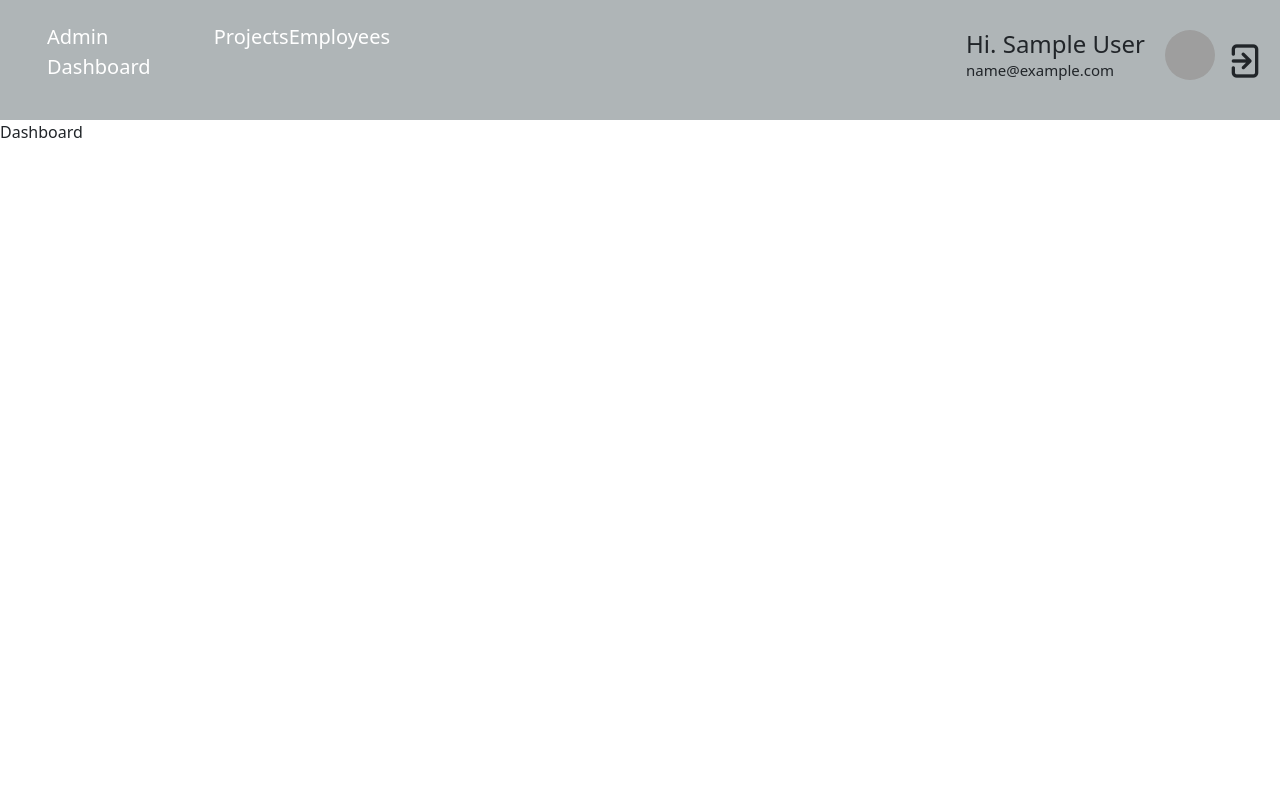
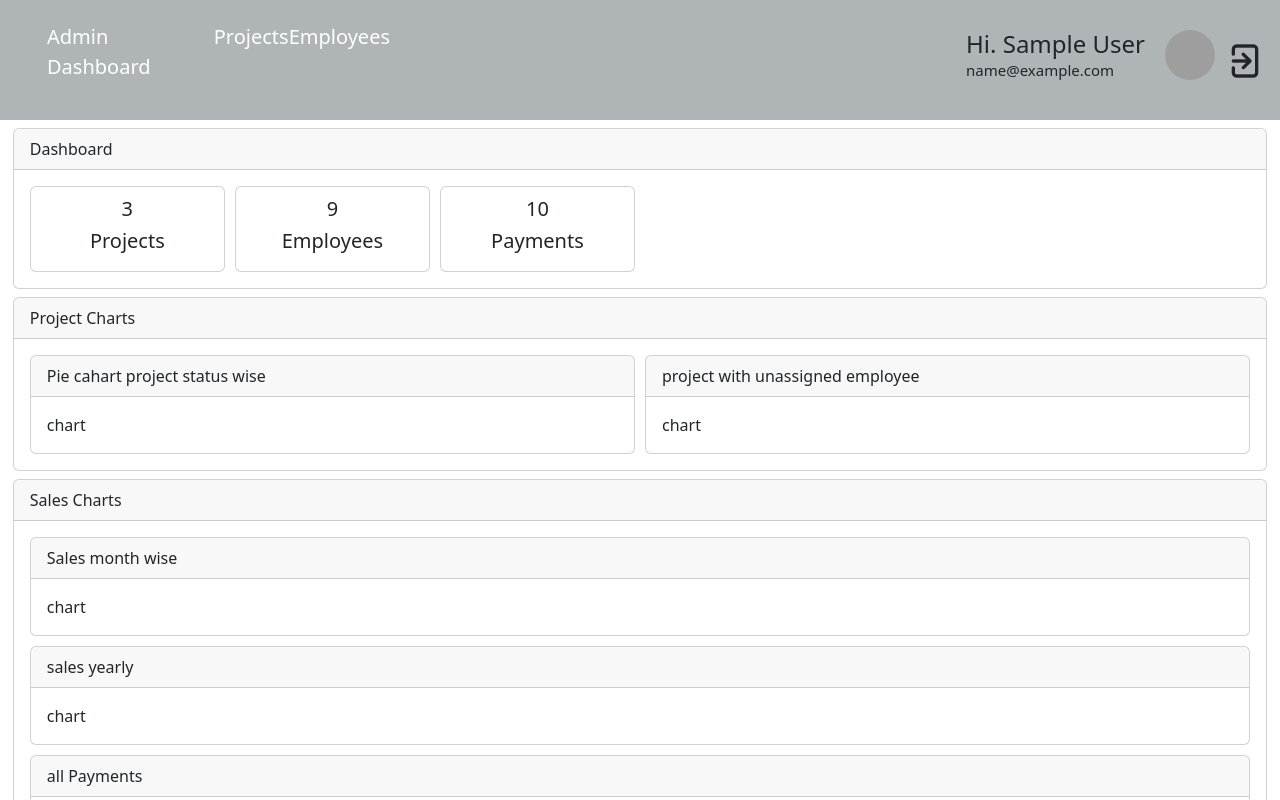
Before and after one commit to rajasekhara-rb/admin-dashboard-frontend, a React (Create React App) app: page / in a window 1280 px wide. Built offline with nearby package versions, Linux system fonts and the light colour scheme; sample sign-in values are in the browser's storage; grey boxes are pictures that could not be loaded.

Commit message:
dashboard structure

```diff
--- a/src/App.js
+++ b/src/App.js
@@ -16,6 +16,7 @@ import ProjectById from './components/projects/projectById';
 import EmployeeById from './components/employees/EmployeeById';
 import EditEmployee from './components/employees/EditEmployee';
 import EditProject from './components/projects/EditProject';
+import MainDashboard from './components/projects/MainDashboard';
 
 // import { Toast, ToastBody, ToastHeader } from "reactstrap";
 
@@ -59,12 +60,13 @@ function App() {
             </ToastBody>
           </Toast>
         </div> */}
-        <div style={{ width: "100vw", height: "85vh", overflow:"hidden" }}>
+        <div style={{ width: "100vw", height: "85vh", overflow: "hidden" }}>
           <Routes>
             <Route path='/signup' element={<Signup />} />
             <Route path='/signin' element={<Signin isLoggedIn={isLoggedIn} setIsLoggedIn={setIsLoggedIn} baseUrl={baseUrl} userdetails={userdetails} setUserDetails={setUserDetails} />} />
             <Route path='/' element={<Dashboard isLoggedIn={isLoggedIn} setIsLoggedIn={setIsLoggedIn} />} />
             <Route path='/projects' element={<ProjectsPage />}>
+              {/* <Route path='' element={<MainDashboard baseUrl={baseUrl}/>} /> */}
               <Route path='myprojects' element={<Projects baseUrl={baseUrl} />} />
               <Route path='view/:id' element={<ProjectById baseUrl={baseUrl} />} />
               <Route path='edit/:id' element={<EditProject baseUrl={baseUrl} />} />
--- a/src/components/dashboard/Dashboard.js
+++ b/src/components/dashboard/Dashboard.js
@@ -1,5 +1,6 @@
 import React, { useEffect } from "react";
 import { useNavigate } from "react-router-dom";
+import MainDashboard from "../projects/MainDashboard";
 
 const Dashboard = ({ isLoggedIn, setIsLoggedIn }) => {
 
@@ -13,9 +14,7 @@ const Dashboard = ({ isLoggedIn, setIsLoggedIn }) => {
     }, [isLoggedIn, navigate])
     return (
         <>
-            Dashboard
-
-
+            <MainDashboard />
         </>
     )
 }
--- a/src/components/projects/AssignedEmployees.js
+++ b/src/components/projects/AssignedEmployees.js
@@ -38,7 +38,7 @@ const AssignEmployees = ({ baseUrl, id }) => {
     useEffect(() => {
         const getEmployeesData = async () => {
             try {
-                await axios.get(`${baseUrl}/employees`, {
+                await axios.get(`${baseUrl}/unassigned/`, {
                     headers: {
                         "Content-Type": "application/json",
                         Authorization: `Bearer ${token}`
--- /dev/null
+++ b/src/components/projects/MainDashboard.js
@@ -0,0 +1,141 @@
+import React from "react";
+import { Button, Card, CardBody, CardFooter, CardHeader, CardText, CardTitle } from "reactstrap";
+
+const MainDashboard = () => {
+    return (
+        <div style={{ overflow: "scroll", width:"100%", height:"100%" }}>
+            <Card
+                className="my-2"
+                style={{
+                    width: '98%',
+                    margin: "auto"
+                }}
+            >
+                <CardHeader>
+                    Dashboard
+                </CardHeader>
+                <CardBody style={{ display: "grid", gridTemplateColumns: "repeat(6, 1fr)", gridGap: "10px" }}>
+
+                    <Card style={{ display: "flex", justifyContent: "center", alignItems: "center", padding: "10px 0" }}>
+                        <CardTitle tag="h5">
+                            3
+                        </CardTitle>
+                        <CardTitle tag="h5">
+                            Projects
+                        </CardTitle>
+                    </Card>
+
+                    <Card style={{ display: "flex", justifyContent: "center", alignItems: "center" }}>
+                        <CardTitle tag="h5">
+                            9
+                        </CardTitle>
+                        <CardTitle tag="h5">
+                            Employees
+                        </CardTitle>
+                    </Card>
+
+                    <Card style={{ display: "flex", justifyContent: "center", alignItems: "center" }}>
+                        <CardTitle tag="h5">
+                            10
+                        </CardTitle>
+                        <CardTitle tag="h5">
+                            Payments
+                        </CardTitle>
+                    </Card>
+                    {/* <CardTitle tag="h5">
+                        Special Title Treatment
+                    </CardTitle>
+                    <CardText>
+                        With supporting text below as a natural lead-in to additional content.
+                    </CardText>
+                    <Button>
+                        Go somewhere
+                    </Button> */}
+                </CardBody>
+                {/* <CardFooter>
+                    Footer
+                </CardFooter> */}
+            </Card>
+
+
+            <Card
+                className="my-2"
+                style={{
+                    width: '98%',
+                    margin: "auto"
+                }}
+            >
+                <CardHeader>
+                    Project Charts
+                </CardHeader>
+                <CardBody style={{ display: "grid", gridTemplateColumns: "repeat(2, 1fr)", gridGap: "10px" }}>
+
+                    <Card >
+                        <CardHeader>
+                            Pie cahart project status wise
+                        </CardHeader>
+                        <CardBody>
+                            chart
+                        </CardBody>
+                    </Card>
+                    <Card >
+                        <CardHeader>
+                            project with unassigned employee
+                        </CardHeader>
+                        <CardBody>
+                            chart
+                        </CardBody>
+                    </Card>
+                </CardBody>
+                {/* <CardFooter>
+                    Footer
+                </CardFooter> */}
+            </Card>
+
+            <Card
+                className="my-2"
+                style={{
+                    width: '98%',
+                    margin: "auto"
+                }}
+            >
+                <CardHeader>
+                    Sales Charts
+                </CardHeader>
+                <CardBody style={{ display: "grid", gridTemplateColumns: "1fr", gridGap: "10px" }}>
+
+                    <Card >
+                        <CardHeader>
+                            Sales month wise
+                        </CardHeader>
+                        <CardBody>
+                            chart
+                        </CardBody>
+                    </Card>
+                    <Card >
+                        <CardHeader>
+                            sales yearly
+                        </CardHeader>
+                        <CardBody>
+                            chart
+                        </CardBody>
+                    </Card>
+
+                    <Card >
+                        <CardHeader>
+                            all Payments
+                        </CardHeader>
+                        <CardBody>
+                            chart
+                        </CardBody>
+                    </Card>
+                </CardBody>
+                {/* <CardFooter>
+                    Footer
+                </CardFooter> */}
+            </Card>
+        </div>
+    )
+}
+
+export default MainDashboard
```
Also changed, not shown: src/components/projects/Payments.js (added, +11 -0 lines).
